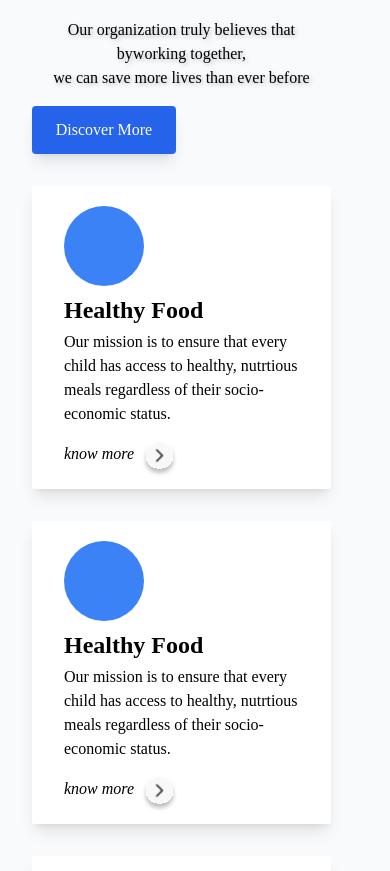
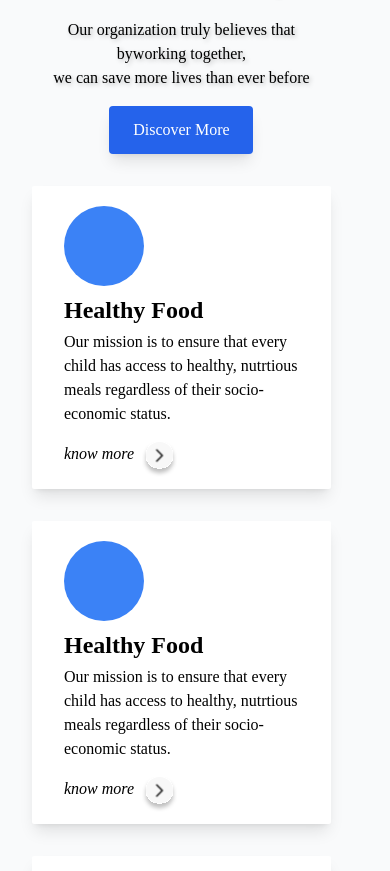
Before and after one commit to NovaSaz-old/Wardil, a React (Vite) app: page / in a window 390 px wide. Shown: the part 1303-2174 px from the top of the page. Built offline with nearby package versions, Linux system fonts and the light colour scheme.

Commit message:
button adjustment for mobile

```diff
--- a/src/components/AboutUsSection.jsx
+++ b/src/components/AboutUsSection.jsx
@@ -25,7 +25,7 @@ export default function AboutUsSection() {
             Our organization truly believes that byworking together, <br />
             <span>we can save more lives than ever before</span>
           </p>
-          <button className="h-12 w-36 rounded bg-blue-600 p-2 text-white shadow-lg md:shadow-md">
+          <button className="mx-auto h-12 w-36 rounded bg-blue-600 p-2 text-white shadow-lg md:ml-0 md:shadow-md">
             Discover More
           </button>
         </div>
```
